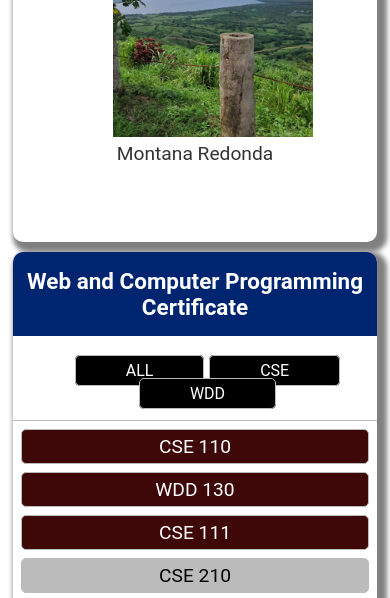
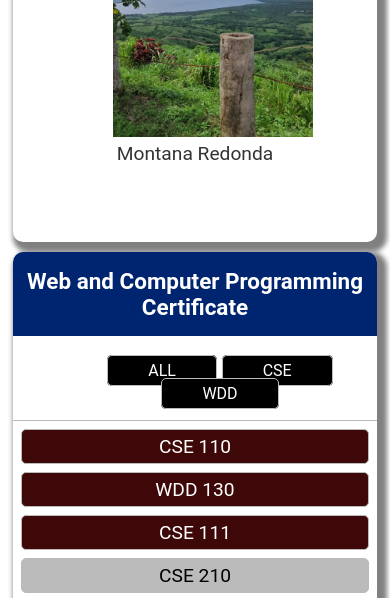
Before and after one commit to jeanoxeant/wdd231, a plain HTML site: page index.html in a window 390 px wide. Shown: the part 864-1462 px from the top of the page. Drawn offline with Linux system fonts and the light colour scheme.

Commit message:
Home Page change

```diff
--- a/styles/design-small.css
+++ b/styles/design-small.css
@@ -13,9 +13,22 @@
 
     .menu1 {
         text-align: center;
-        padding-left: 25px;
+        /*padding-left: 25px;*/
         border-bottom: 1px solid #bbb;
         padding-bottom: 1rem;
+    }
+
+    .menu1 a{
+        /*text-align: center;*/
+        padding-left: 40px;
+        padding-right: 40px;
+        padding-top: 5px;
+        padding-bottom: 5px;
+        border: 1px solid #bbb;
+        background-color: black;
+        color: white;
+        border-radius: 5px;
+        font-size: medium;
     }
 
     main {
```
